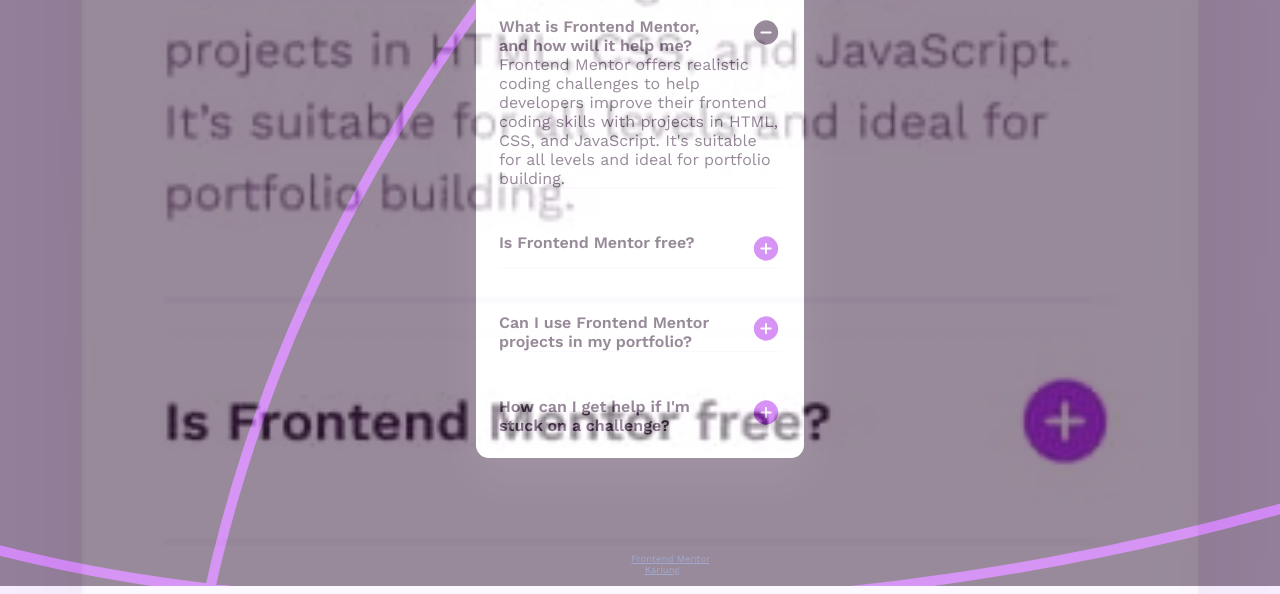
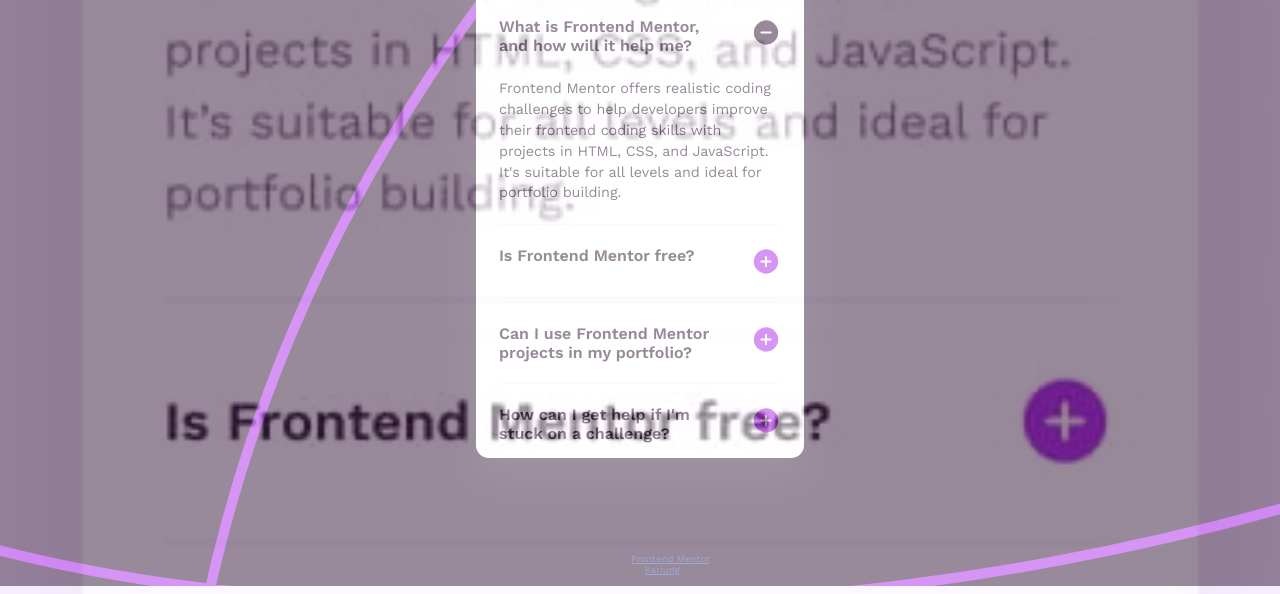
Before and after one commit to VangmanawKairung/frontend-mentor-faq-accordion, a plain HTML site: page index.html in a window 1280 px wide. Both pictures are taken after a click on the element "What is Frontend Mentor, and how will it help me?". Shown: the part 206-800 px from the top of the page. Drawn offline with nearby package versions, Linux system fonts and the light colour scheme.

Commit message:
ปรับให้เปิดคำตอบได้แค่อันเดียว

```diff
--- a/index.html
+++ b/index.html
@@ -99,7 +99,7 @@
       }
 
       .accordions {
-        height: 87%;
+        height: 80%;
         display: flex;
         flex-direction: column;
         justify-content: space-between;
@@ -107,10 +107,16 @@
 
       .accordion {
         border-bottom: 1px solid var(--purple-100);
+        padding: 21px 0;
+      }
+
+      .accordion:first-child {
+        padding-top: 0;
       }
 
       .accordion:last-child {
         border-bottom: none;
+        padding-bottom: 0;
       }
 
       .question {
@@ -122,6 +128,10 @@
 
       .answer {
         display: none;
+        font-size: 0.9rem;
+        margin-top: 23px;
+        line-height: 1.45;
+        letter-spacing: -0.1px;
       }
 
       footer {
@@ -238,10 +248,15 @@
           const answer = question.nextElementSibling;
           const switch_icon = question.querySelector(".switch");
 
-          if (answer.style.display === "block") {
+          document.querySelectorAll(".answer").forEach((answer) => {
             answer.style.display = "none";
-            switch_icon.src = "assets/images/icon-plus.svg";
-          } else {
+          });
+
+          document.querySelectorAll(".switch").forEach((icon) => {
+            icon.src = "assets/images/icon-plus.svg";
+          });
+
+          if (answer.style.display !== "block") {
             answer.style.display = "block";
             switch_icon.src = "assets/images/icon-minus.svg";
           }
```
